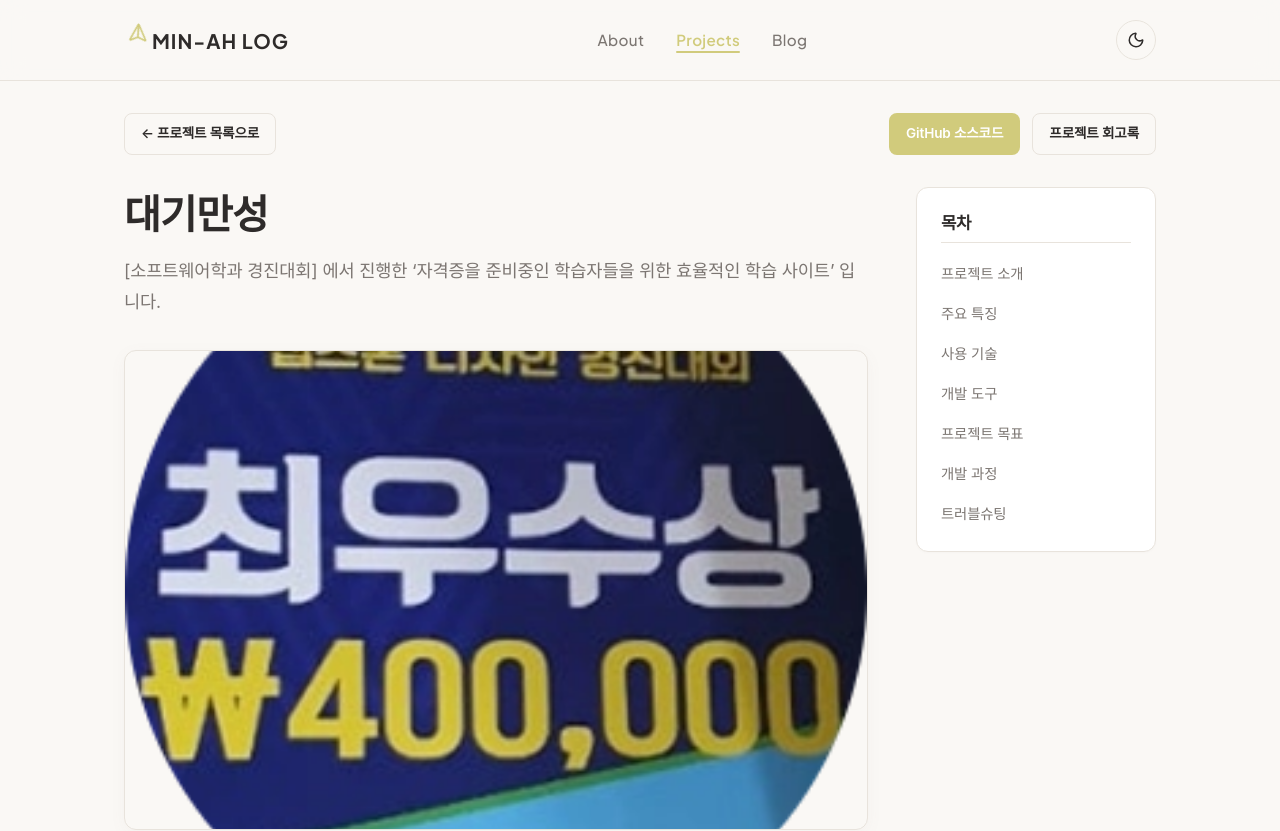
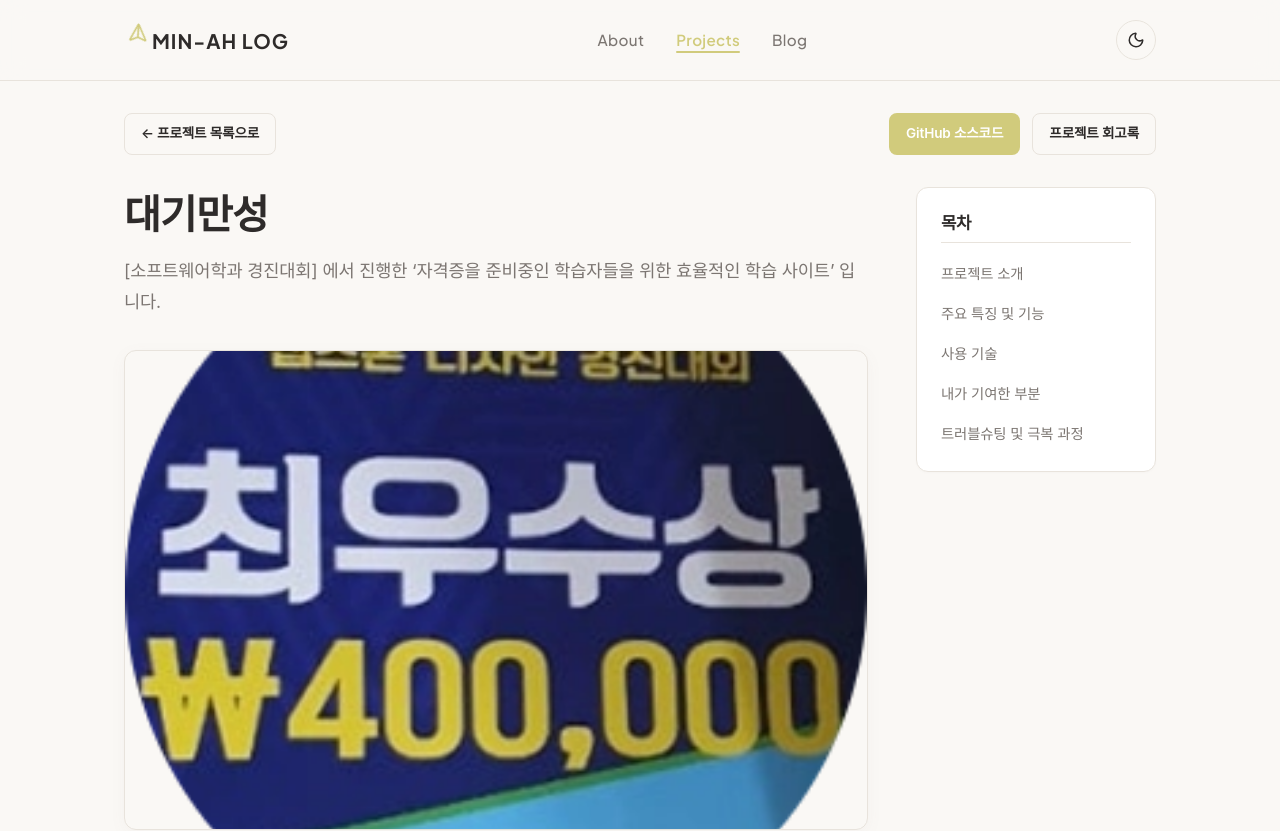
Before and after one commit to 01MINAH/minah-log-frontend, a React (Create React App) app: page /projects/1 in a window 1280 px wide. Shown: the top 831 px of the page. Built offline with nearby package versions, Linux system fonts and the light colour scheme; a web font is replaced by a local one.

Commit message:
refactor: 프로젝트 목록 제목 2기준으로 정렬

```diff
--- a/src/pages/PostDetail.jsx
+++ b/src/pages/PostDetail.jsx
@@ -1,4 +1,5 @@
-import React, { useEffect } from 'react';
+import React, { useEffect, useState } from 'react';
+import { marked } from 'marked';
 import { useParams, Link, Navigate } from 'react-router-dom';
 import { postsData } from '../config/postsData';
 import MarkdownRenderer from '../components/MarkdownRenderer';
@@ -6,6 +7,64 @@ import MarkdownRenderer from '../components/MarkdownRenderer';
 const PostDetail = () => {
   const { id } = useParams();
   const post = postsData.find(p => p.id === parseInt(id));
+
+  // Helper to generate slug IDs matching MarkdownRenderer
+  const generateId = (text) => {
+    return text
+      .toLowerCase()
+      .trim()
+      .replace(/\u003c[^\u003e]*\u003e/g, '') // remove HTML tags
+      .replace(/[^\w\sㄱ-ㅎㅏ-ㅣ가-힣-]/g, '') // keep alphanum, Korean, spaces, hyphen
+      .replace(/\s+/g, '-');
+  };
+
+  // Component to render dynamic TOC based on markdown headings
+  const DynamicTOC = ({ markdownPath, scrollToSection }) => {
+    const [headings, setHeadings] = useState([]);
+    useEffect(() => {
+      if (!markdownPath) return;
+      fetch(markdownPath)
+        .then((res) => res.text())
+        .then((text) => {
+          const tokens = marked.lexer(text);
+          const h2Tokens = tokens.filter((t) => t.type === 'heading' && t.depth === 2);
+          const items = h2Tokens.map((t) => ({
+            text: t.text,
+            id: generateId(t.text),
+          }));
+          setHeadings(items);
+        })
+        .catch((err) => console.error('Failed to load markdown for TOC', err));
+    }, [markdownPath]);
+
+    return (
+      <div className="sticky-toc">
+        <h3>목차</h3>
+        <ul className="toc-list">
+          {headings.map((h) => (
+            <li key={h.id}>
+              <a href={`#${h.id}`} onClick={(e) => scrollToSection(e, h.id)}>{h.text}</a>
+            </li>
+          ))}
+        </ul>
+      </div>
+    );
+  };
+
+  const scrollToSection = (e, sectionId) => {
+    e.preventDefault();
+    const element = document.getElementById(sectionId);
+    if (element) {
+      const headerOffset = 90; // sticky header height offset
+      const elementPosition = element.getBoundingClientRect().top;
+      const offsetPosition = elementPosition + window.pageYOffset - headerOffset;
+
+      window.scrollTo({
+        top: offsetPosition,
+        behavior: 'smooth'
+      });
+    }
+  };
 
   // Scroll to top on load
   useEffect(() => {
@@ -47,6 +106,11 @@ const PostDetail = () => {
           <MarkdownRenderer markdownPath={post.markdownPath} />
         </section>
       </article>
+
+      {/* Sidebar Table of Contents */}
+      <aside className="post-detail-sidebar">
+        <DynamicTOC markdownPath={post.markdownPath} scrollToSection={scrollToSection} />
+      </aside>
     </div>
   );
 };
--- a/src/pages/ProjectDetail.jsx
+++ b/src/pages/ProjectDetail.jsx
@@ -1,4 +1,5 @@
-import React, { useEffect } from 'react';
+import React, { useEffect, useState } from 'react';
+import { marked } from 'marked';
 import { useParams, Navigate, Link } from 'react-router-dom';
 import { projectsData } from '../config/projectsData';
 import MarkdownRenderer from '../components/MarkdownRenderer';
@@ -29,6 +30,49 @@ const ProjectDetail = () => {
         behavior: 'smooth'
       });
     }
+  };
+
+  // Helper to generate slug IDs matching MarkdownRenderer
+  const generateId = (text) => {
+    return text
+      .toLowerCase()
+      .trim()
+      .replace(/<[^>]*>/g, '') // remove HTML tags
+      .replace(/[^\w\sㄱ-ㅎㅏ-ㅣ가-힣-]/g, '') // keep alphanum, Korean, spaces, hyphen
+      .replace(/\s+/g, '-');
+  };
+
+  // Component to render dynamic TOC based on markdown headings
+  const DynamicTOC = ({ markdownPath, scrollToSection }) => {
+    const [headings, setHeadings] = useState([]);
+    useEffect(() => {
+      if (!markdownPath) return;
+      fetch(markdownPath)
+        .then((res) => res.text())
+        .then((text) => {
+          const tokens = marked.lexer(text);
+          const h2Tokens = tokens.filter((t) => t.type === 'heading' && t.depth === 2);
+          const items = h2Tokens.map((t) => ({
+            text: t.text,
+            id: generateId(t.text),
+          }));
+          setHeadings(items);
+        })
+        .catch((err) => console.error('Failed to load markdown for TOC', err));
+    }, [markdownPath]);
+
+    return (
+      <div className="sticky-toc">
+        <h3>목차</h3>
+        <ul className="toc-list">
+          {headings.map((h) => (
+            <li key={h.id}>
+              <a href={`#${h.id}`} onClick={(e) => scrollToSection(e, h.id)}>{h.text}</a>
+            </li>
+          ))}
+        </ul>
+      </div>
+    );
   };
 
   return (
@@ -95,18 +139,7 @@ const ProjectDetail = () => {
 
         {/* Sidebar Table of Contents (Right) */}
         <aside className="project-detail-sidebar">
-          <div className="sticky-toc">
-            <h3>목차</h3>
-            <ul className="toc-list">
-              <li><a href="#프로젝트-소개" onClick={(e) => scrollToSection(e, '프로젝트-소개')}>프로젝트 소개</a></li>
-              <li><a href="#주요-특징" onClick={(e) => scrollToSection(e, '주요-특징')}>주요 특징</a></li>
-              <li><a href="#사용-기술" onClick={(e) => scrollToSection(e, '사용-기술')}>사용 기술</a></li>
-              <li><a href="#개발-도구" onClick={(e) => scrollToSection(e, '개발-도구')}>개발 도구</a></li>
-              <li><a href="#프로젝트-목표" onClick={(e) => scrollToSection(e, '프로젝트-목표')}>프로젝트 목표</a></li>
-              <li><a href="#개발-과정" onClick={(e) => scrollToSection(e, '개발-과정')}>개발 과정</a></li>
-              <li><a href="#트러블슈팅" onClick={(e) => scrollToSection(e, '트러블슈팅')}>트러블슈팅</a></li>
-            </ul>
-          </div>
+          <DynamicTOC markdownPath={project.markdownPath} scrollToSection={scrollToSection} />
         </aside>
       </div>
     </div>
```
